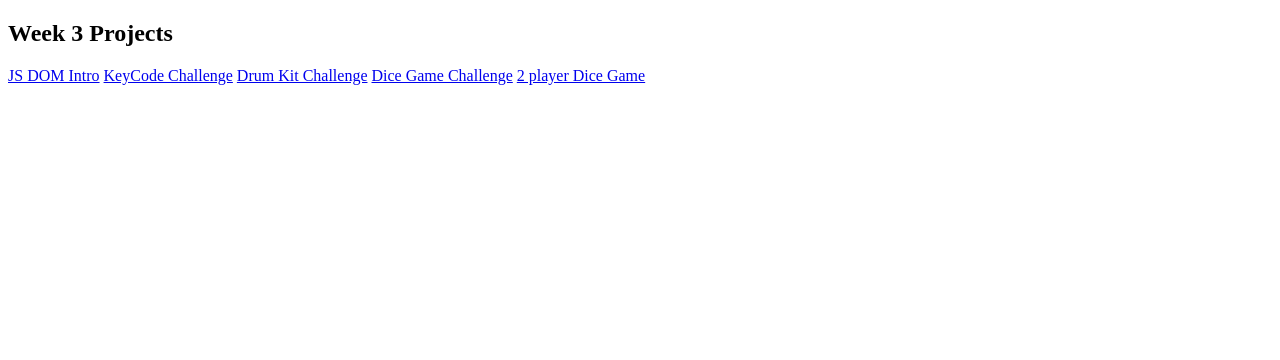
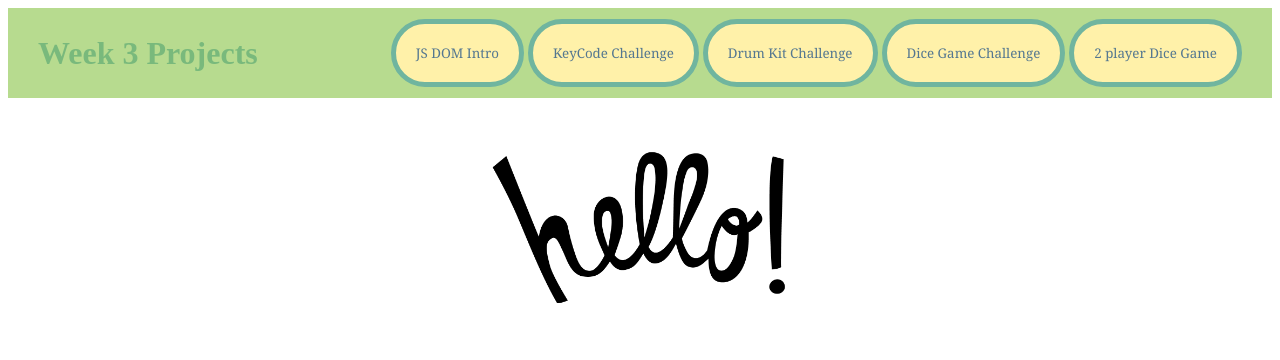
Before and after one commit to BinkSan3/week3, a plain HTML site: page index.html in a window 1280 px wide. Drawn offline with Linux system fonts and the light colour scheme.

Commit message:
Make working hompage for all projects with a touch of styling

```diff
--- a/index.html
+++ b/index.html
@@ -4,17 +4,32 @@
     <meta charset="UTF-8" />
     <meta name="viewport" content="width=device-width, initial-scale=1.0" />
     <title>Week 3 Projects</title>
+    <link rel="stylesheet" href="./style.css" />
   </head>
   <body>
     <nav>
       <h1>Week 3 Projects</h1>
       <div id="navBar">
-        <a href="./JS-DOM-Intro/index.html">JS DOM Intro</a>
-        <a href="./keyCodeChallenge/index.html">KeyCode Challenge</a>
-        <a href="./drumKitChallenge/index.html">Drum Kit Challenge</a>
-        <a href="./diceGameChallenge/index.html">Dice Game Challenge</a>
-        <a href="./diceGameChallenge/player2/index.html">2 player Dice Game</a>
+        <a href="./JS-DOM-Intro/index.html"
+          ><button id="intro">JS DOM Intro</button></a
+        >
+        <a href="./keyCodeChallenge/index.html"
+          ><button id="keyCode">KeyCode Challenge</button></a
+        >
+        <a href="./drumKitChallenge/index.html"
+          ><button id="drum">Drum Kit Challenge</button></a
+        >
+        <a href="./diceGameChallenge/index.html"
+          ><button id="dice">Dice Game Challenge</button></a
+        >
+        <a href="./diceGameChallenge/player2/index.html"
+          ><button id="dicePlus">2 player Dice Game</button></a
+        >
       </div>
     </nav>
+    <div id="center">
+      <img id="hoverChange" src="./images/hello.png" alt="changing image" />
+    </div>
+    <script src="./script.js"></script>
   </body>
 </html>
--- /dev/null
+++ b/script.js
@@ -0,0 +1,50 @@
+const buttonConfig = document.querySelectorAll("button");
+const imageChange = document.getElementById("hoverChange");
+
+const intro = document.getElementById("intro");
+const drum = document.getElementById("drum");
+const keyCode = document.getElementById("keyCode");
+const dice = document.getElementById("dice");
+const dicePlus = document.getElementById("dicePlus");
+
+let changingImage = () => {};
+
+intro.addEventListener("mouseover", () => {
+  imageChange.src = "./JS-DOM-Intro/assets/malibu-sunset-retro-poster.png";
+});
+// intro.addEventListener("mouseout", () => {
+//   imageChange.src = "./images/hello.png";
+// });
+
+keyCode.addEventListener("mouseover", () => {
+  imageChange.src = "./images/key.svg";
+});
+// keyCode.addEventListener("mouseout", () => {
+//   imageChange.src = "./images/hello.png";
+// });
+
+drum.addEventListener("mouseover", () => {
+  imageChange.src = "./images/drum.webp";
+});
+// drum.addEventListener("mouseout", () => {
+//   imageChange.src = "./images/hello.png";
+// });
+
+dice.addEventListener("mouseover", () => {
+  imageChange.src = "./diceGameChallenge/assets/dice1.png";
+});
+// dice.addEventListener("mouseout", () => {
+//   imageChange.src = "./images/hello.png";
+// });
+
+dicePlus.addEventListener("mouseover", () => {
+  imageChange.src = "./diceGameChallenge/assets/dice2.png";
+});
+// dicePlus.addEventListener("mouseout", () => {
+//   imageChange.src = "./images/hello.png";
+// });
+for (i = 0; i < buttonConfig.length; i++) {
+  buttonConfig[i].addEventListener("mouseout", () => {
+    imageChange.src = "./images/hello.png";
+  });
+}
--- /dev/null
+++ b/style.css
@@ -0,0 +1,35 @@
+nav {
+  display: flex;
+  justify-content: space-between;
+  align-items: center;
+  background-color: #b7db8f;
+  padding: 0px 30px;
+}
+h1 {
+  color: #79b97c;
+  font-size: xx-large;
+}
+
+#navBar button {
+  color: #547790;
+  padding: 20px;
+  border: solid 5px #70b59f;
+  border-radius: 40px;
+  background-color: #fff1a9;
+  font-family: Georgia, "Times New Roman", Times, serif;
+}
+
+#navBar button:hover {
+  background-color: #79b97c;
+}
+
+#hoverChange {
+  display: flex;
+  justify-content: center;
+  margin: 50px;
+  width: 300px;
+}
+#center {
+  display: flex;
+  justify-content: center;
+}
```
Also changed, not shown: images/drum.webp (added), images/hello.png (added), images/key.svg (added).
